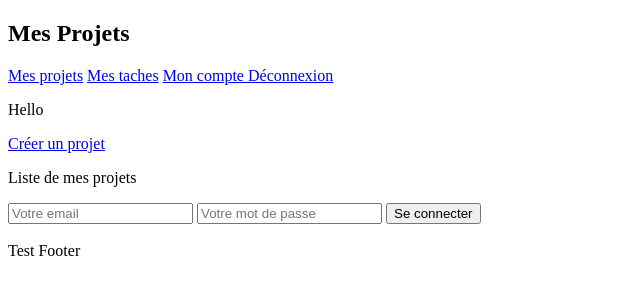
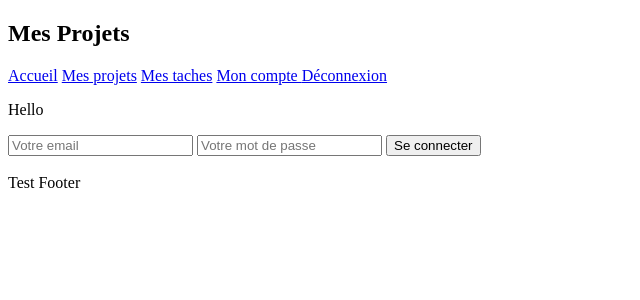
Before and after one commit to kieransweetman/ToDoApp, a PHP site: page / in a window 1280 px wide. Shown: the top 300 px of the page, without its empty margins (0-640 px from the left). Run offline with PHP 8.4, Linux system fonts and the light colour scheme.

Commit message:
New vues

```diff
--- a/src/Controller/ProjectPage.php
+++ b/src/Controller/DefaultPageController.php
@@ -4,15 +4,14 @@ namespace Digi\Todoapp\Controller;
 
 use Digi\Todoapp\Core\Views;
 
-class ProjectPage
+class DefaultPageController
 {
 
     public function __construct()
     {
-        $view = new Views('ProjectPage', 'Accueil');
+        $view = new Views('DefaultPage', 'Accueil');
         $view->setVar('TitrePage', 'Mes Projets');
         $view->setVar('hello', 'Hello');
-        $view->setVar('liste', 'Liste de mes projets');
         $view->render();
     }
 }
--- a/src/Core/Dispatcher.php
+++ b/src/Core/Dispatcher.php
@@ -2,7 +2,7 @@
 
 namespace Digi\Todoapp\Core;
 
-use Digi\Todoapp\Controller\ProjectPage;
+use Digi\Todoapp\Controller\DefaultPageController;
 
 // Dispatcher pour aller de page en page
 
@@ -14,6 +14,9 @@ class Dispatcher
         //rajouter isset pour la connection
         if (isset($_GET['page'])) {
             switch ($_GET['page']) {
+                case 'afficheprojets':
+                    echo 'Page Mes projets';
+                    break;
                 case 'affichetaches':
                     echo 'Page Mes taches';
                     break;
@@ -22,11 +25,11 @@ class Dispatcher
                     break;
                 default:
                     //page de login qui apparait par defaut
-                    new ProjectPage();
+                    new DefaultPageController();
                     break;
             }
         } else {
-            new ProjectPage();
+            new DefaultPageController();
         }
     }
 }
--- a/src/Views/ProjectPage.php
+++ b/src/Views/DefaultPage.php
@@ -1,11 +1,5 @@
 <p>
     <?php echo $hello; ?>
-</p>
-
-<a href="#"> Créer un projet</a>
-
-<p>
-    <?php echo $liste; ?>
 </p>
 
 
--- a/src/Views/Templates/header.php
+++ b/src/Views/Templates/header.php
@@ -1,11 +1,13 @@
 <header>
 
-    <!-- Rajouter balise de connection  -->
+
     <h2><?php echo $TitrePage; ?></h2>
 
     <nav>
 
-        <a href='index.php'>Mes projets</a>
+        <a href='index.php'>Accueil</a>
+        <!-- Rajouter balise de connection  -->
+        <a href='index.php?page=afficheprojets'>Mes projets</a>
         <a href='index.php?page=affichetaches'>Mes taches</a>
         <a href='index.php?page=affichecompte'>Mon compte </a>
         <a href='index.php?page=index&session=0'>Déconnexion</a>
```
Also changed, not shown: src/Views/AdminCreateUser.php (added), src/Views/AfficheProjets.php (added), src/Views/AfficheTaches.php (added), src/Views/CreateUpdateCompte.php (added), src/Views/CreateUpdateProjets.php (added), src/Views/CreateUpdateTaches.php (added).
